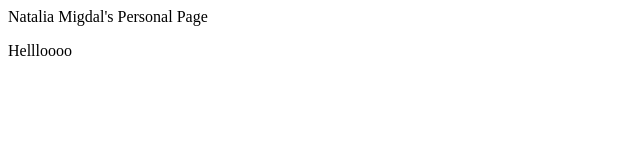
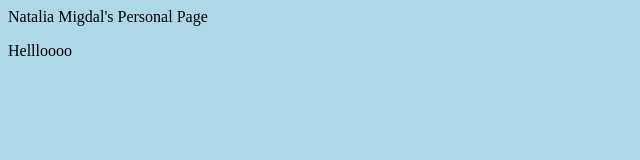
Before and after one commit to nataliakatarzyna/nataliakatarzyna.github.io, a plain HTML site: page index.html in a window 1280 px wide. Shown: the whole page, without its empty margins (0-640 px from the left). Drawn offline with Linux system fonts and the light colour scheme.

Commit message:
changing url

```diff
--- /dev/null
+++ b/css/styles.css
@@ -0,0 +1,3 @@
+body {
+  background-color: lightblue;
+}
--- a/index.html
+++ b/index.html
@@ -2,6 +2,7 @@
 <html>
   <head>
     <meta charset="utf-8">
+    <link rel="stylesheet" href="./css/styles.css">
     <title>Natalia Migdal</title>
     <description>Natalia Migdal's Personal Page</description>
   </head>
```
Also changed, not shown: 1 other file.
